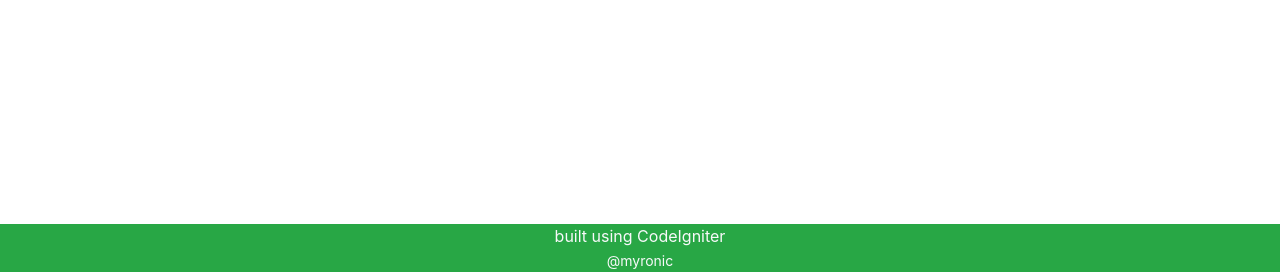
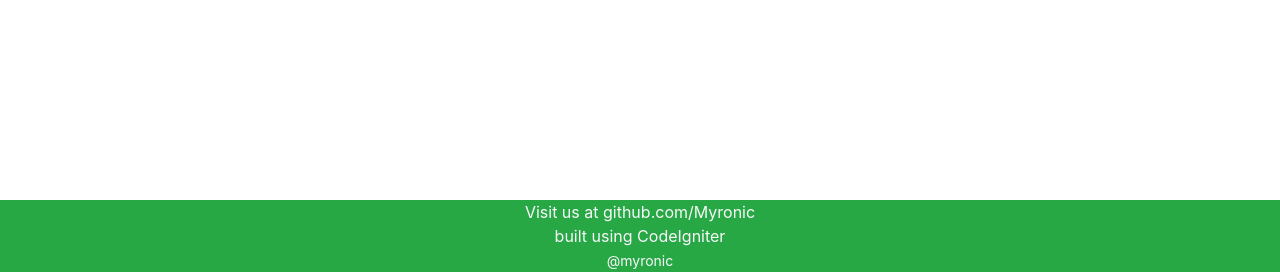
Before and after one commit to Myronic/DailyPosts-CI, a CodeIgniter app: the page made by application/views/view.php in a window 1280 px wide. Shown: the part 528-800 px from the top of the page. Run offline with CodeIgniter, Linux system fonts and the light colour scheme; data that the repository does not hold is empty; some libraries are stand-ins or nearby versions.

Commit message:
Update footer.php

```diff
--- a/application/views/footer.php
+++ b/application/views/footer.php
@@ -1,5 +1,9 @@
 <!-- footer.php -->
 <div class="fixed-bottom">
+	<div class="row text-center bg-success">
+		<div class="col text-light">Visit us at github.com/Myronic</div>
+	</div>
+
 	<div class="row text-center bg-success">
 		<div class="col text-light">built using CodeIgniter</div>
 	</div>
```
